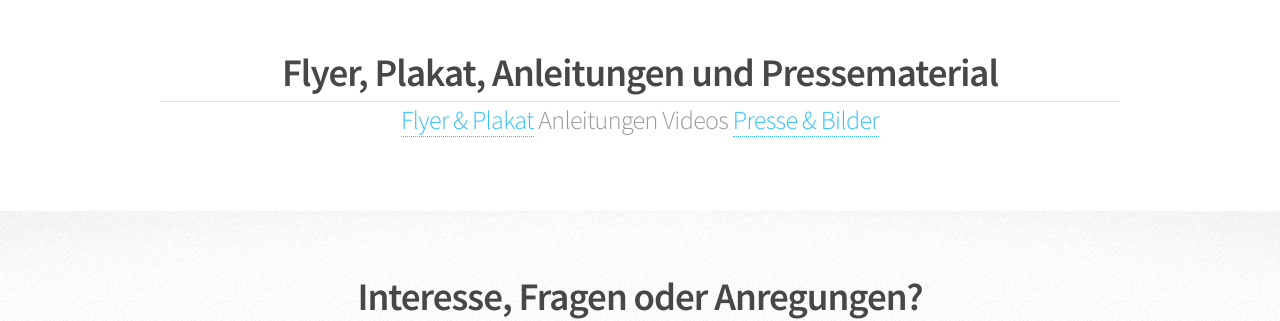
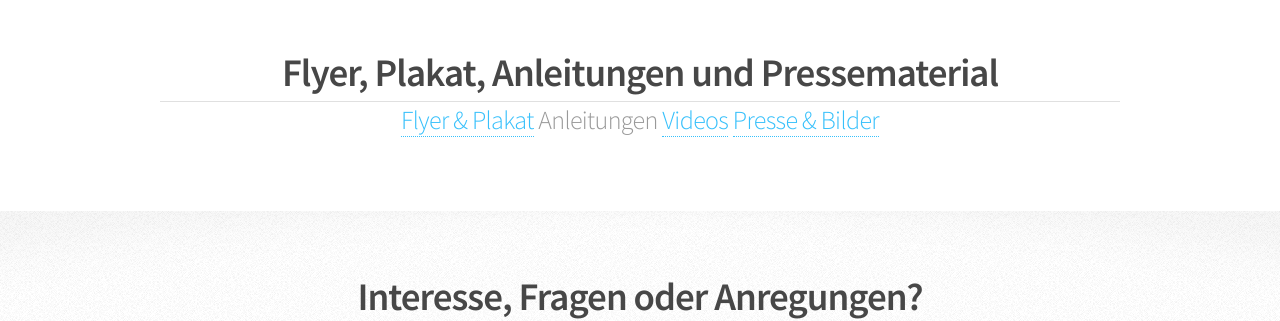
Before and after one commit to myosd/myosd.github.io, a Jekyll site: the page built from index.html, in a window 1280 px wide and 900 px high, scrolled down 1430 px. Shown: the part 157-478 px from the top of the window. Built offline with Jekyll 4.4.1, drawn with Linux system fonts in a browser that asks for light colours.

Commit message:
Update index.html

```diff
--- a/index.html
+++ b/index.html
@@ -70,7 +70,7 @@ Proben genommen? Welche Ergebnisse haben wir?</a></p>
 		<div class="container">
 			<header class="major">
 				<h2>Flyer, Plakat, Anleitungen und Pressematerial</h2>
-				<p><a href="https://owncloud.mpi-bremen.de/index.php/s/WAPXUGf1ELlr3u5" <span class="label">Flyer & Plakat</span></a> Anleitungen Videos <a href="https://owncloud.mpi-bremen.de/index.php/s/nGkXwLEILpeyUQ1" <span class="label">Presse & Bilder</span></a></p>
+				<p><a href="https://owncloud.mpi-bremen.de/index.php/s/WAPXUGf1ELlr3u5" <span class="label">Flyer & Plakat</span></a> Anleitungen <a href="https://owncloud.mpi-bremen.de/index.php/s/dUeaZZrZMu6Sani" <span class="label">Videos</span></a> <a href="https://owncloud.mpi-bremen.de/index.php/s/nGkXwLEILpeyUQ1" <span class="label">Presse & Bilder</span></a></p>
 
 			</header>
 		</div>
```
